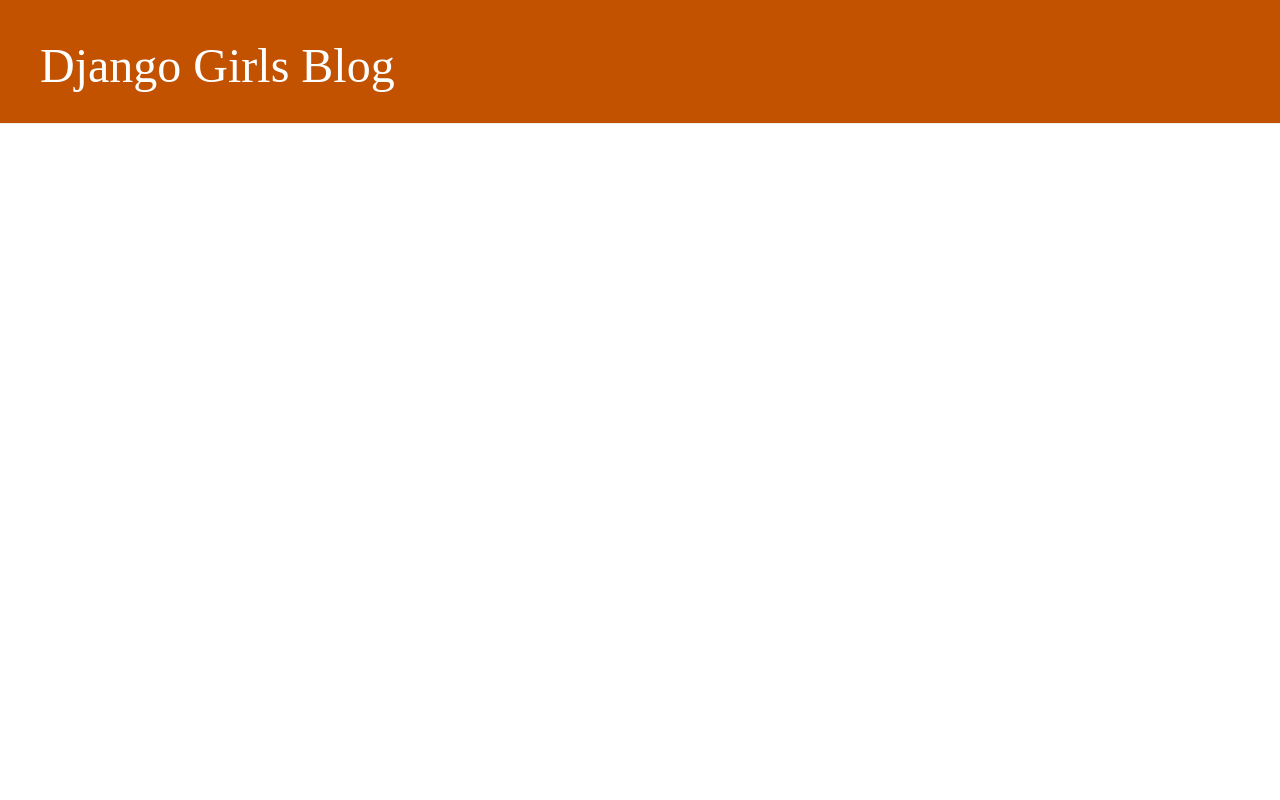
After one commit to marianadj901/djangogirlsml, a Django app: template blog/templates/blog/base.html in a window 1280 px wide. The commit adds this page. Run offline with Django 3.2, Linux system fonts and the light colour scheme; the template is opened without the code that fills it, so the values that code supplies are empty; some libraries are stand-ins or nearby versions.

Commit message:
adicionando css e template

```diff
--- /dev/null
+++ b/blog/static/css/blog.css
@@ -0,0 +1,52 @@
+h1 a, h2 a {
+    color: #C25100;
+    font-family: 'Krona One';
+}
+
+
+.page-header {
+    background-color: #C25100;
+    margin-top: 0;
+    padding: 20px 20px 20px 40px;
+}
+
+.page-header h1, .page-header h1 a, .page-header h1 a:visited, .page-header h1 a:active {
+    color: #ffffff;
+    font-size: 36pt;
+    text-decoration: none;
+}
+
+.content {
+    margin-left: 40px;
+}
+
+h1, h2, h3, h4 {
+    font-family: 'Krona One', cursive;
+}
+
+.date {
+    color: #828282;
+}
+
+.save {
+    float: right;
+}
+
+.post-form textarea, .post-form input {
+    width: 100%;
+}
+
+.top-menu, .top-menu:hover, .top-menu:visited {
+    color: #ffffff;
+    float: right;
+    font-size: 26pt;
+    margin-right: 20px;
+}
+
+.post {
+    margin-bottom: 70px;
+}
+
+.post h2 a, .post h2 a:visited {
+    color: #000000;
+}
--- /dev/null
+++ b/blog/templates/blog/base.html
@@ -0,0 +1,23 @@
+{% load static %}
+<html>
+    <head>
+        <title>Django Girls blog</title>
+        <link rel="stylesheet" href="//maxcdn.bootstrapcdn.com/bootstrap/3.2.0/css/bootstrap.min.css">
+        <link rel="stylesheet" href="//maxcdn.bootstrapcdn.com/bootstrap/3.2.0/css/bootstrap-theme.min.css">
+        <link href='//fonts.googleapis.com/css?family=Lobster&subset=latin,latin-ext' rel='stylesheet' type='text/css'>
+        <link rel="stylesheet" href="{% static 'css/blog.css' %}">
+    </head>
+    <body>
+        <div class="page-header">
+            <h1><a href="/">Django Girls Blog</a></h1>
+        </div>
+        <div class="content container">
+            <div class="row">
+                <div class="col-md-8">
+                {% block content %}
+                {% endblock %}
+                </div>
+            </div>
+        </div>
+    </body>
+</html>
--- a/mysite/settings.py
+++ b/mysite/settings.py
@@ -118,6 +118,7 @@
 # Static files (CSS, JavaScript, Images)
 # https://docs.djangoproject.com/en/3.2/howto/static-files/
 
+
 STATIC_URL = '/static/'
 
 # Default primary key field type
--- a/mysite/urls.py
+++ b/mysite/urls.py
@@ -1,7 +1,9 @@
 from django.contrib import admin
 from django.urls import path, include
+from django.conf.urls.static import static
+from django.conf import settings
 
 urlpatterns = [
     path('admin/', admin.site.urls),
     path('', include('blog.urls')),
-]
+]+ static(settings.MEDIA_URL, document_root=settings.MEDIA_ROOT)
```
Also changed, not shown: blog/templates/blog/post_list.html (+12 -18 lines).
